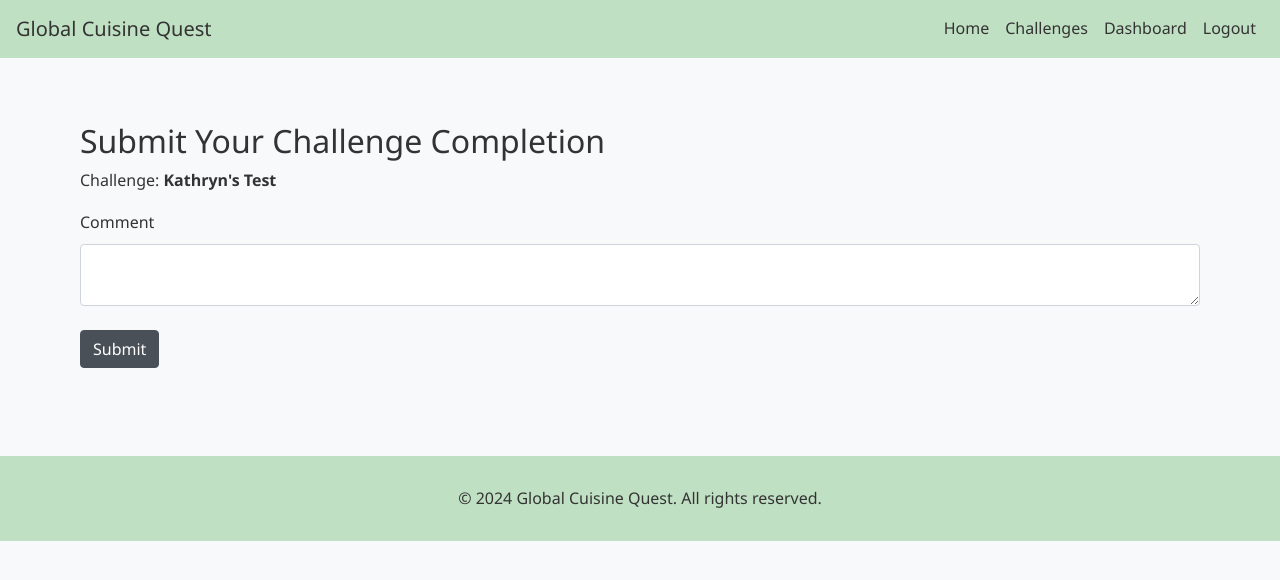
After one commit to aceiicle/Global-Cuisine-Quest, a Flask app: page /challenge/3/submit in a window 1280 px wide. The commit adds this page. Shown: the top 580 px of the page. Run offline with Flask 3, Linux system fonts and the light colour scheme; a user stored in the database is signed in; some libraries are stand-ins or nearby versions.

Commit message:
can now submit individual challenges and display it on the challenge detail page

```diff
--- a/globalcuisine/forms.py
+++ b/globalcuisine/forms.py
@@ -78,6 +78,11 @@ class CreateChallengeForm(FlaskForm):
     difficulty_level = StarField('Difficulty Level', validators=[DataRequired()])
     image = FileField('Upload Image', validators=[FileAllowed(['jpg', 'jpeg', 'png'], 'Images only!')])
     submit = SubmitField('Create')
+
+class SubmissionForm(FlaskForm):
+    comment = TextAreaField('Comment', validators=[DataRequired()])
+    submit = SubmitField('Submit')
+
 # Add JavaScript to toggle the visibility of the textarea based on the boolean field's value
 toggle_script = """
 <script>
--- a/globalcuisine/main.py
+++ b/globalcuisine/main.py
@@ -6,7 +6,7 @@ from werkzeug.security import generate_password_hash, check_password_hash
 from werkzeug.utils import secure_filename
 from . import db
 from .models import User, Challenge, Submission, Recipe
-from .forms import CreateChallengeForm, LoginForm, RegistrationForm
+from .forms import CreateChallengeForm, LoginForm, RegistrationForm, SubmissionForm
 
 main = Blueprint('main', __name__)
 
@@ -127,6 +127,24 @@ def accept_challenge(challenge_id):
     # Logic to accept the challenge
     return redirect(url_for('main.challenge_detail', challenge_id=challenge_id))
 
+@main.route('/challenge/<int:challenge_id>/submit', methods=['GET', 'POST'])
+@login_required
+def submit_challenge(challenge_id):
+    challenge = Challenge.query.get_or_404(challenge_id)
+    form = SubmissionForm()
+    if form.validate_on_submit():
+        submission = Submission(
+            comment=form.comment.data,
+            user_id=current_user.id,
+            challenge_id=challenge_id
+        )
+        db.session.add(submission)
+        db.session.commit()
+        flash('Your submission has been posted!', 'success')
+        return redirect(url_for('main.challenge_detail', challenge_id=challenge_id))
+    return render_template('submit_challenge.html', title='Submit Challenge', form=form, challenge=challenge)
+
+
 @main.app_errorhandler(404)
 def page_not_found(e):
     return render_template('404.html'), 404
--- /dev/null
+++ b/globalcuisine/templates/submit_challenge.html
@@ -0,0 +1,18 @@
+{% extends "base.html" %}
+
+{% block content %}
+<div class="container mt-4">
+    <h2>Submit Your Challenge Completion</h2>
+    <p>Challenge: <strong>{{ challenge.title }}</strong></p>
+    <form method="POST" action="">
+        {{ form.hidden_tag() }}
+        <div class="form-group">
+            {{ form.comment.label(class="form-control-label") }}
+            {{ form.comment(class="form-control") }}
+        </div>
+        <div class="form-group">
+            {{ form.submit(class="btn btn-primary") }}
+        </div>
+    </form>
+</div>
+{% endblock %}
```
Also changed, not shown: globalcuisine/templates/challenge_detail.html (+3 -6 lines), globalcuisine/static/images/default.png, instance/globalcuisine.db.
